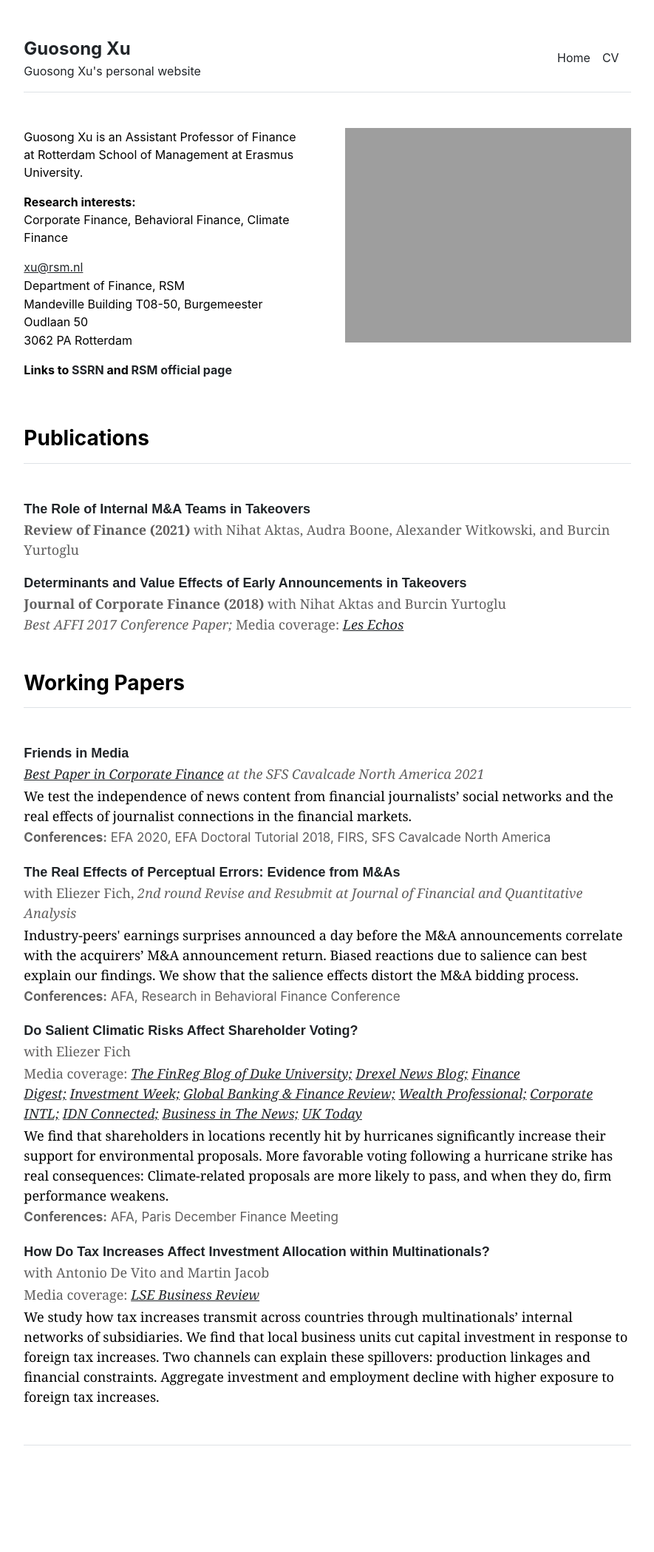
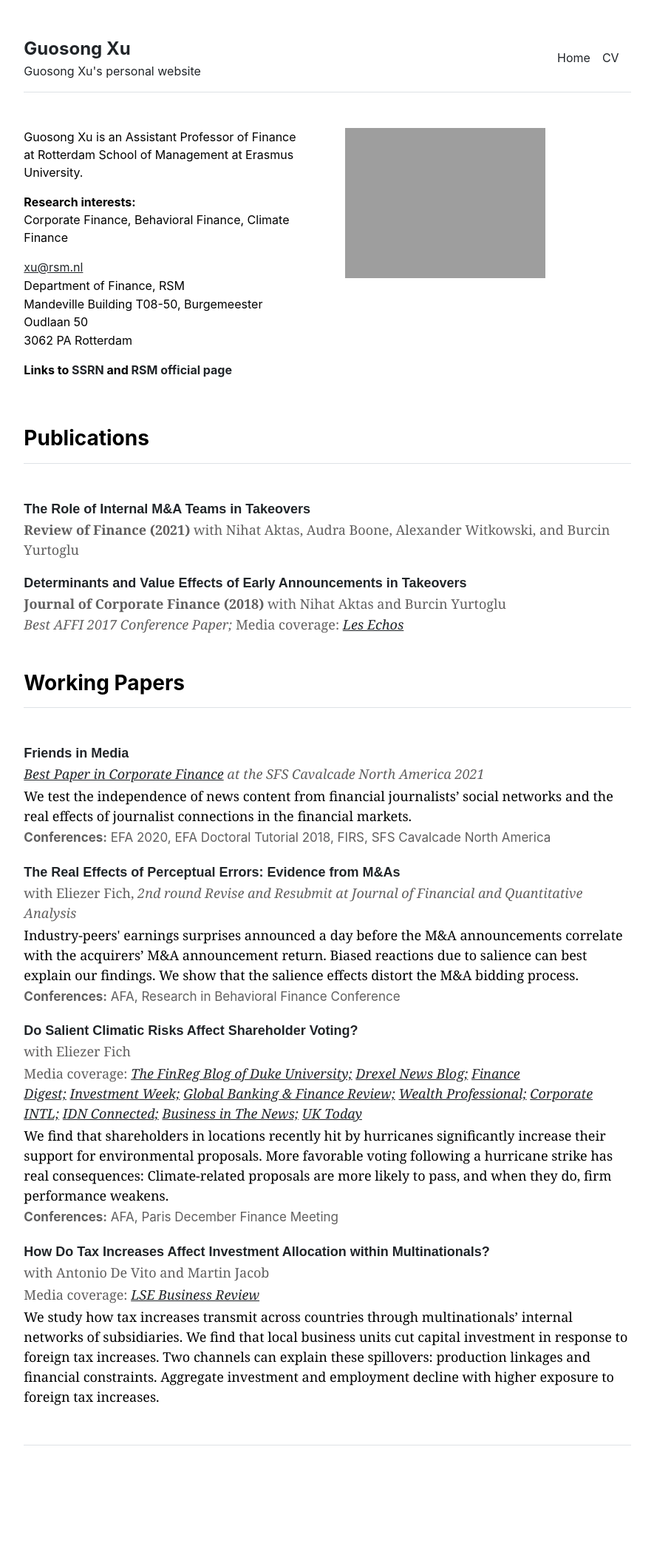
Before and after one commit to guosongxu/guosongxu.github.io, a Jekyll site: the page built from index.md, in a window 1280 px wide. Shown: the whole page at 74% size, without its empty margins (197-1082 px from the left). Built offline with Jekyll 4.4.1, drawn with Linux system fonts in a browser that asks for light colours.

Commit message:
Update home.html

```diff
--- a/_layouts/home.html
+++ b/_layouts/home.html
@@ -7,7 +7,7 @@ layout: default
     {{ content }}
   </div>
   <div class="col-md-6">
-    <img src="{{ site.github.url }}/assets/img/Guosong Xu_2.jpg" alt="Home" width="100%">
+    <img src="{{ site.github.url }}/assets/img/Guosong Xu_2.jpg" alt="Home" width="70%">
   </div>
 </div>
 
```
